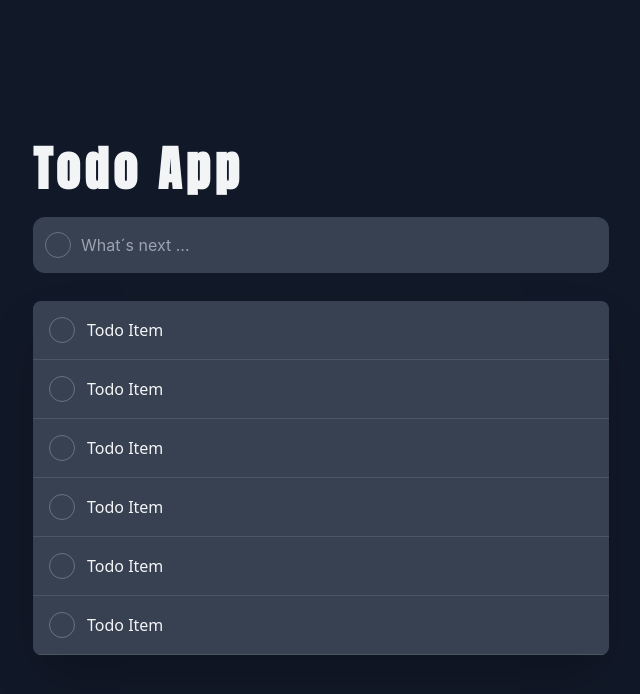
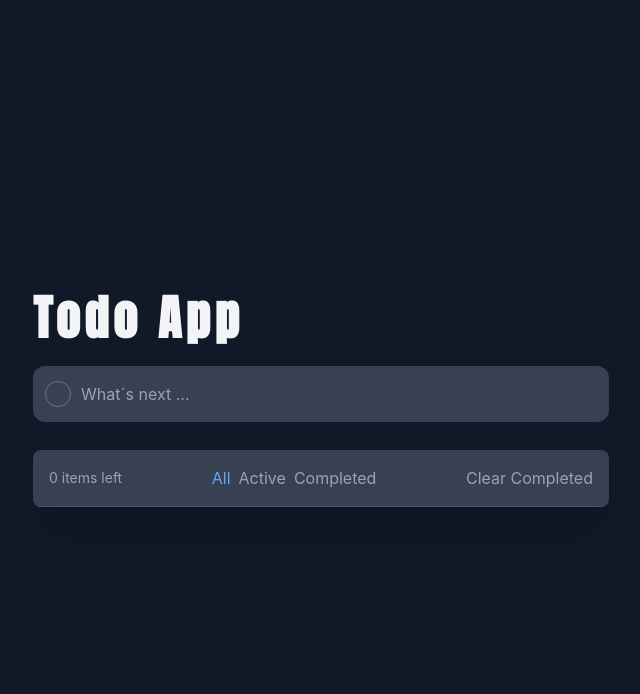
Before and after one commit to Alexlife2002003/TODO-LIST, a React (Create React App) app: page / in a window 1280 px wide. Shown: the top 694 px of the page, without its empty margins (319-959 px from the left). Built offline with nearby package versions, Linux system fonts and the light colour scheme.

Commit message:
terminado partes faltants

```diff
--- a/src/App.js
+++ b/src/App.js
@@ -1,4 +1,5 @@
 import logo from './logo.svg';
+import { useEffect, useState } from 'react';
 import './App.css';
 import { Title } from './components/Title';
 import { TodoInput } from './components/TodoInput';
@@ -6,20 +7,92 @@ import { TodoList } from './components/TodoList';
 import { Todo } from './components/Todo';
 
 function App() {
+  const [todos, setTodos] = useState([
+
+  ])
+
+  const [activeFilter, setActiveFilter] = useState('all');
+
+  const [filteredTodos, setFilteredTodos] = useState(todos);
+
+  const addTodo = (title) => {
+    const lastId = todos.length > 0 ? todos[todos.length - 1].id : 1;
+
+    const newTodo = {
+      id: lastId + 1,
+      title,
+      completed: false
+    }
+
+    const todoList = [...todos]
+    todoList.push(newTodo);
+
+    setTodos(todoList);
+  }
+
+  const handleSetComplete = (id) => {
+
+    const updatedList = todos.map(todo => {
+      if (todo.id === id) {
+        return { ...todo, completed: !todo.completed}
+      }
+      return todo;
+    })
+
+    setTodos(updatedList);
+  }
+
+  const handleClearComplete = () => {
+    const updatedList = todos.filter(todo => !todo.completed);
+    setTodos(updatedList);
+  };
+
+  const handleDelete = (id) => {
+    const updatedList = todos.filter(todo => todo.id !== id);
+    setTodos(updatedList);
+  }
+
+  const showAllTodos = () => {
+    setActiveFilter('all')
+  }
+
+  const showActiveTodos = () => {
+    setActiveFilter('active')
+  }
+
+  const showCompletedTodos = () => {
+    setActiveFilter('completed')
+  }
+
+  useEffect(() => {
+    if (activeFilter === 'all') {
+      setFilteredTodos(todos);
+    } else if (activeFilter === 'active') {
+        const activeTodos = todos.filter(todo => todo.completed === false);
+        setFilteredTodos(activeTodos);
+    } else if (activeFilter === 'completed') {
+        const completedTodos = todos.filter(todo => todo.completed === true);
+        setFilteredTodos(completedTodos);
+    }
+
+  },[activeFilter, todos]);
+
   return (
-    <div className='bg-gray-900 min-h-screen h-full text-gray-100 flex items-center justify-center py-20 px-5'>
+    <div className='bg-gray-900 min-h-screen font-inter h-full text-gray-100 flex items-center justify-center py-20 px-5'>
       <div className='container flex flex-col max-w-xl'>
         <Title />
-        <TodoInput />
-        <TodoList>
-          <Todo/>
-          <Todo/>
-          <Todo/>
-          <Todo/>
-          <Todo/>
-          <Todo/>
-        </TodoList>
+        <TodoInput addTodo={addTodo} />
+        <TodoList
+          activeFilter={activeFilter}
+          todos={filteredTodos}
+          showAllTodos={showAllTodos}
+          showActiveTodos={showActiveTodos}
+          showCompletedTodos={showCompletedTodos}
+          handleSetComplete={handleSetComplete}
+          handleDelete={handleDelete}
+          handleClearComplete={handleClearComplete} />
       </div>
+
     </div>
   );
 }
--- a/src/components/Todo/Todo.jsx
+++ b/src/components/Todo/Todo.jsx
@@ -1,14 +1,34 @@
-const Todo = () =>{
+import { useState } from "react";
+
+const Todo = ({ todo, handleSetComplete, handleDelete }) => {
+
+    const { id, title, completed } = todo;
+
     return (
-        <div className="flex items-center justify-between p-4 bg-gray-700 border-b border-solid border-gray-600">
-          <div className="flex items-center" >
-            <span className="border-solid rounded-full  border border-gray-500 p-3 cursor-pointer"></span>
-            <p className="pl-3">
-              Todo Item
-            </p>
-          </div>
+        <div
+            className="flex items-center justify-between p-4 bg-gray-700 border-b border-solid border-gray-600 "
+        >
+            <div className="flex items-center">
+                {
+                    completed ? (
+                        <div onClick={() => handleSetComplete(id)} className="bg-green-700 p-1 rounded-full cursor-pointer">
+                            <img
+                                className="h-4 w-4 " src="/check-icon.svg" alt="Check Icon"
+                            />
+                        </div>
+                    )
+                        : (
+                            <span onClick={() => handleSetComplete(id)} className={`border border-gray-500 border-solid p-3 rounded-full cursor-pointer`}>
+                            </span>
+                        )
+                }
+
+                <p className={"pl-3 " + (completed && "line-through")}>{title}</p>
+            </div>
+
+            <img onClick={() => handleDelete(id)} className="h-5 w-5 cursor-pointer transition-all duration-300 ease-in" src="/close-icon.svg" alt="Close Icon" />
         </div>
-      )
+    );
 }
 
 export { Todo }
--- a/src/components/TodoFilters/TodoFilters.components.jsx
+++ b/src/components/TodoFilters/TodoFilters.components.jsx
@@ -1,6 +1,6 @@
 const FiltersContainer = ({ children }) => {
     return(
-        <div className="flex items-center justify-between p-4 bg-gray-700 border-b border-solid border-gray-600">
+        <div className=" flex items-center justify-between p-4 bg-gray-700 border-b border-solid border-gray-600 ">
             {children}
         </div>
     )
@@ -14,4 +14,24 @@ const ItemsLeft =({ total = 0 }) =>{
     )
 }
 
-export {FiltersContainer, ItemsLeft}
+const FIlterButtonContainer =({children}) =>{
+    return(
+        <div className="flex item-center space-x-2">
+            {children}
+        </div>
+    )
+}
+
+const FilterButton = ({ action, active, filter})=>{
+    return(
+        <button onClick={action}
+        className={` hover:text-white cursor-pointer transition-all duration-300 ease-in-out `
+        +(active.toLowerCase().includes(filter.toLowerCase()) ? 'text-blue-400': 'text-gray-400')}>
+            {filter}
+
+        </button>
+    )
+}
+
+
+export {FiltersContainer, ItemsLeft,FIlterButtonContainer,FilterButton}
--- a/src/components/TodoFilters/TodoFilters.jsx
+++ b/src/components/TodoFilters/TodoFilters.jsx
@@ -1,8 +1,16 @@
-import { FiltersContainer, ItemsLeft } from "./TodoFilters.components"
-const TodoFilters = () => {
+import { FIlterButtonContainer, FilterButton, FiltersContainer, ItemsLeft } from "./TodoFilters.components"
+const TodoFilters = ({total,activeFilter,showAllTodos,showActiveTodos,showCompletedTodos,handleClearComplete}) => {
     return (
         <FiltersContainer>
-            <ItemsLeft />
+            <ItemsLeft total={total} />
+            <FIlterButtonContainer>
+                <FilterButton action={()=>{showAllTodos()}} active={activeFilter} filter='All'/>
+                <FilterButton action={()=>{showActiveTodos()}} active={activeFilter} filter='Active'/>
+                <FilterButton action={()=>{showCompletedTodos()}} active={activeFilter} filter='Completed'/>
+            </FIlterButtonContainer>
+            <button onClick={()=>handleClearComplete()} className="text-gray-400 hover:text-white cursor-pointer transition-all duration-300 ease-in-out">
+                Clear Completed
+            </button>
         </FiltersContainer>
     )
 }
--- a/src/components/TodoInput/TodoInput.jsx
+++ b/src/components/TodoInput/TodoInput.jsx
@@ -1,4 +1,13 @@
-const TodoInput = () => {
+import { useState } from "react"
+
+const TodoInput = ({addTodo}) => {
+    const [title,setTitle]=useState('')
+    const handleTodo =(e) =>{
+        if(e.key.toLowerCase()==='enter'){
+            addTodo(title)
+            setTitle('')
+        }
+    }
     return (
         <div className="mt-6 relative">
             <div className="absolute inset-y-0 left-0 pl-3 flex items-center pointer-events-none">
@@ -6,7 +15,11 @@ const TodoInput = () => {
             </div>
             <input type="text"
             className="focus:shadow-lg font-inter focus:shadow-blue-800 pl-12 w-full py-4 bg-gray-700 rounded-xl outline-none transition-all duration-300 ease-in-out"
-            placeholder="What´s next ..."/>
+            placeholder="What´s next ..."
+            value={title}
+            onChange={c => setTitle(c.target.value)}
+            onKeyDown={e => handleTodo(e)}
+            />
         </div>
     )
 }
--- a/src/components/TodoList/TodoList.jsx
+++ b/src/components/TodoList/TodoList.jsx
@@ -1,8 +1,30 @@
-const TodoList =({children}) => {
-    return(
+import { Todo } from "../Todo"
+import { TodoFilters } from "../TodoFilters"
+
+const TodoList = ({
+    todos,
+    activeFilter,
+    handleSetComplete,
+    handleDelete,
+    handleClearComplete,
+    showAllTodos,
+    showActiveTodos,
+    showCompletedTodos }) => {
+    return (
         <div className="flex flex-col mt-7 rounded-lg overflow-hidden shadow-2xl">
-            {children}
+            {todos.map(todo => (
+                <Todo key={todo.id} todo={todo} handleSetComplete={handleSetComplete} handleDelete={handleDelete} />
+            )
+            )}
+            <TodoFilters
+                activeFilter={activeFilter}
+                total={todos.length}
+                showAllTodos={showAllTodos}
+                showActiveTodos={showActiveTodos}
+                showCompletedTodos={showCompletedTodos}
+                handleClearComplete={handleClearComplete} />
         </div>
     )
 }
-export {TodoList}
+
+export { TodoList }
```
Also changed, not shown: public/check-icon.svg (added), public/close-icon.svg (added).
